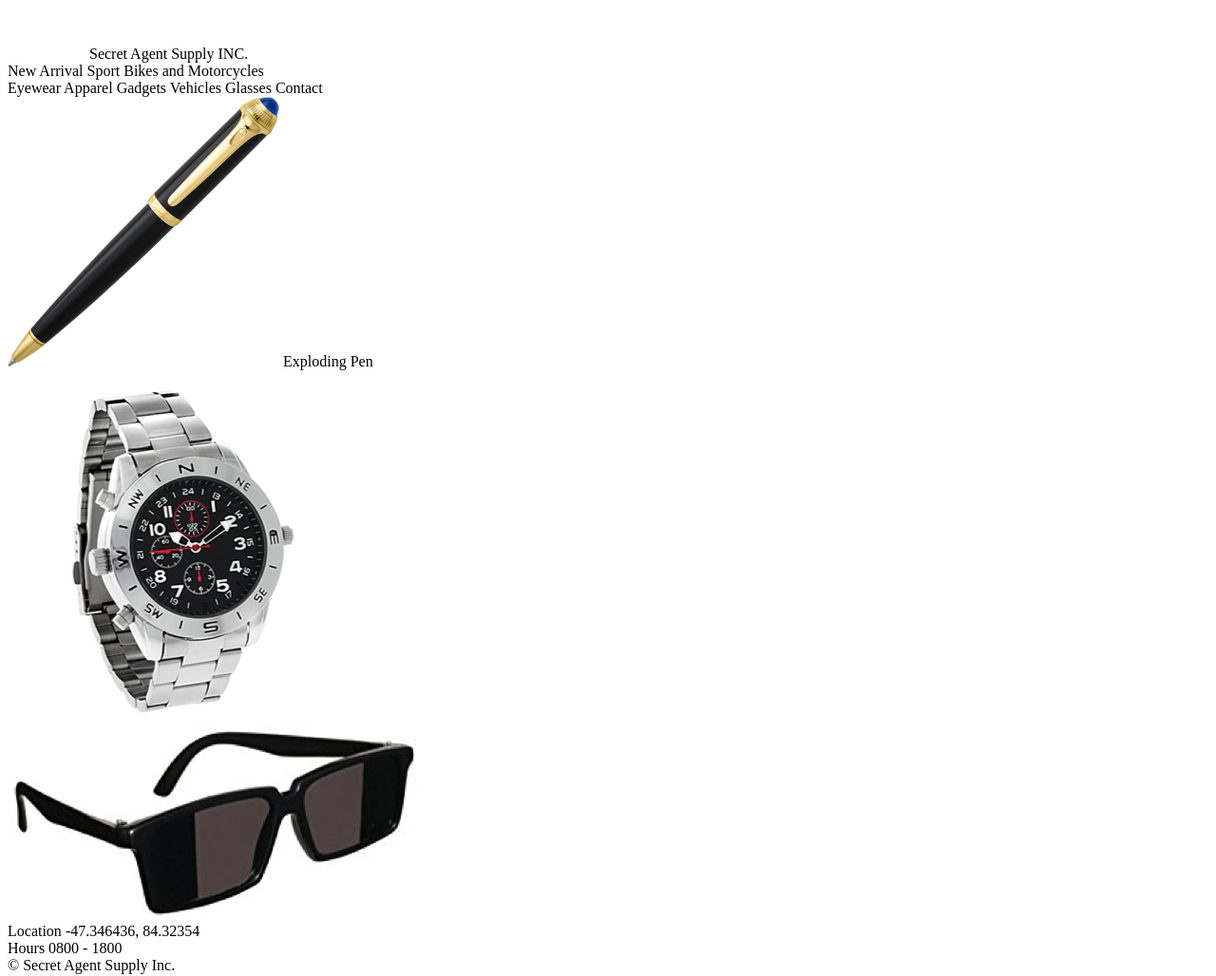
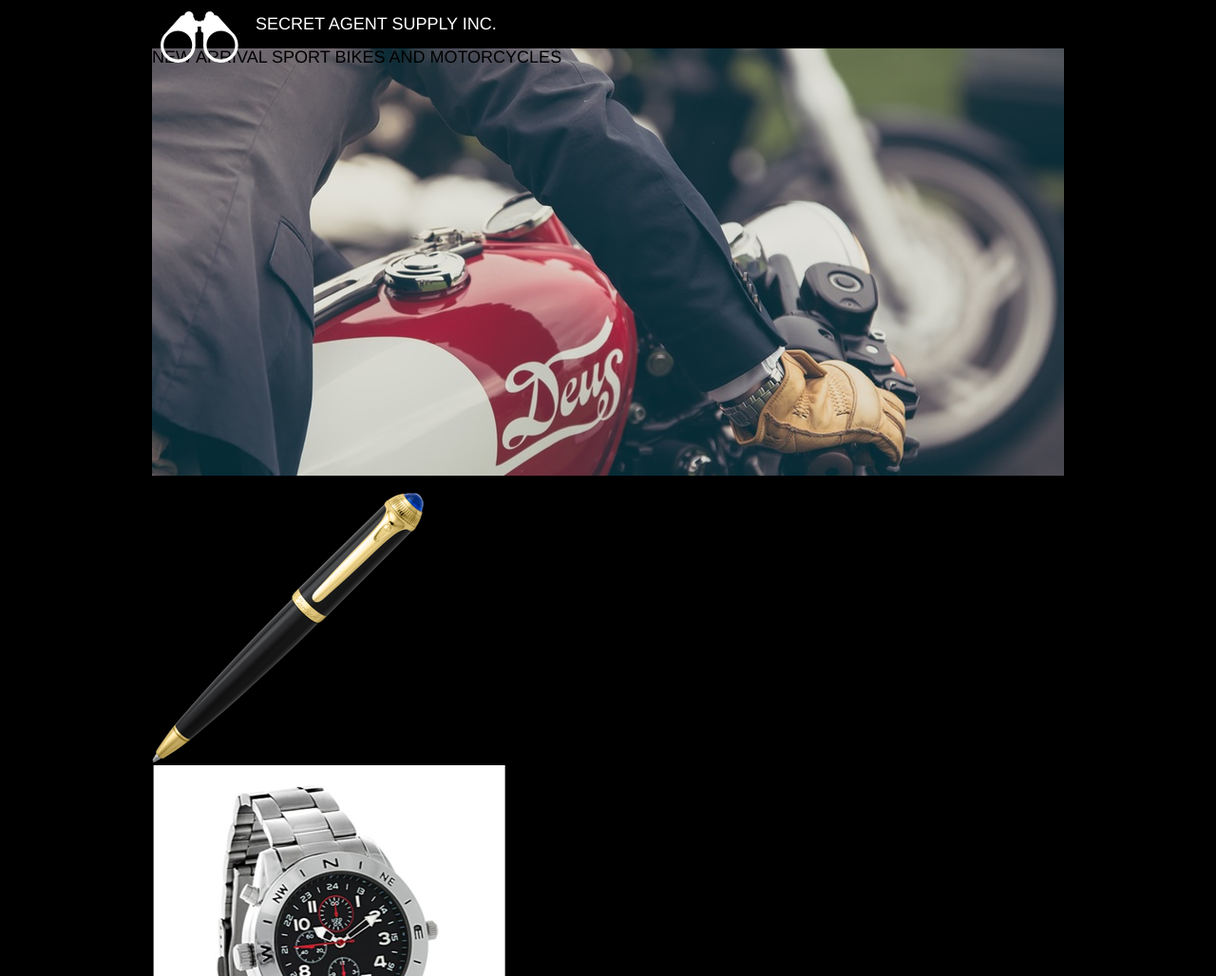
Before and after one commit to Philipwallen/SecretAgentSupply, a plain HTML site: page index.html in a window 1280 px wide. Shown: the top 1028 px of the page at 95% size. Drawn offline with Linux system fonts and the light colour scheme.

Commit message:
Add header & cover image

```diff
--- a/index.html
+++ b/index.html
@@ -2,21 +2,26 @@
 <html>
 <head>
 	<title>Secret Agent Supply</title>
-	<link href='./resources/css/reset.css'>
-	<link href='./resources/css/style.css'>
+	<link href='./resources/css/reset.css' type='text/css' rel='stylesheet'>
+	<link href='./resources/css/style.css' type='text/css' rel='stylesheet'>
 
 </head>
 <body>
 	<header>
 		<div class='logo'>
 			<img src="./resources/images/logo.png" alt='Secret Agent Supply Logo'/>
+		</div>
+		<div class='title'>
 			<span>Secret Agent Supply INC.</span>
 		</div>
-		<div class='header-img'>
+
+	</header>
+	<main>
+	<div class='cover'>
 			<span>New Arrival</span>
 			<span>Sport Bikes and Motorcycles</span>
 		</div>
-		<div class='menu'>
+		<div class='menu-bar'>
 			<span>Eyewear</span>
 			<span>Apparel</span>
 			<span>Gadgets</span>
@@ -25,8 +30,6 @@
 			<span>Contact</span>
 
 		</div>
-	</header>
-	<main>
 	<div class='container one'>
 		<div class='img-content'>
 			<img src='./resources/images/pen.png' alt='Exploding pen'/>
--- a/resources/css/style.css
+++ b/resources/css/style.css
@@ -0,0 +1,41 @@
+html {
+	font-size: 18px;
+	font-family: Helvetica;
+	text-transform: uppercase;
+	display: flex;
+	flex-direction: column;
+	align-items: center;
+	background-color: black;
+}
+
+body {
+	width: 960px;
+}
+header {
+	display: flex;
+	position: relative;
+	top: 0px;
+	background-color: black;
+	width: 100%;
+	color: white;
+	align-items: center;
+	padding-top: 0.66rem;
+	padding-bottom: 0.66rem;
+}
+
+
+header .logo{
+	height: 1.5rem;
+	padding-left: 0.5rem;
+
+}
+
+header .title {
+	font-size: 1rem;
+	padding-left: 1rem;
+}
+
+.cover {
+	background-image: url('../../resources/images/moto.jpg');
+	height: 25rem;
+}
```
